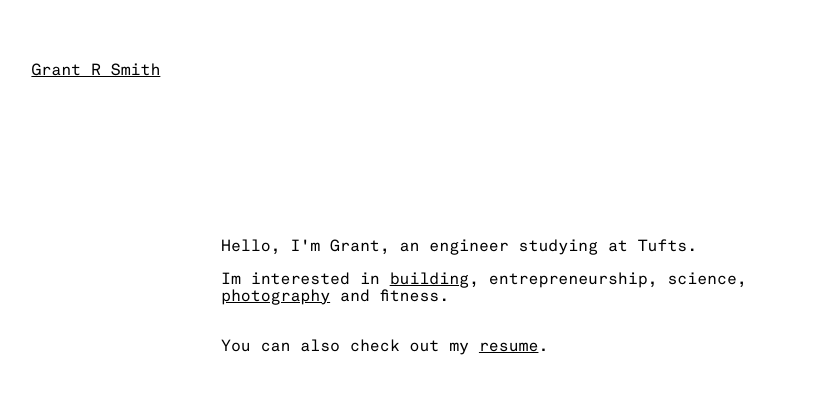
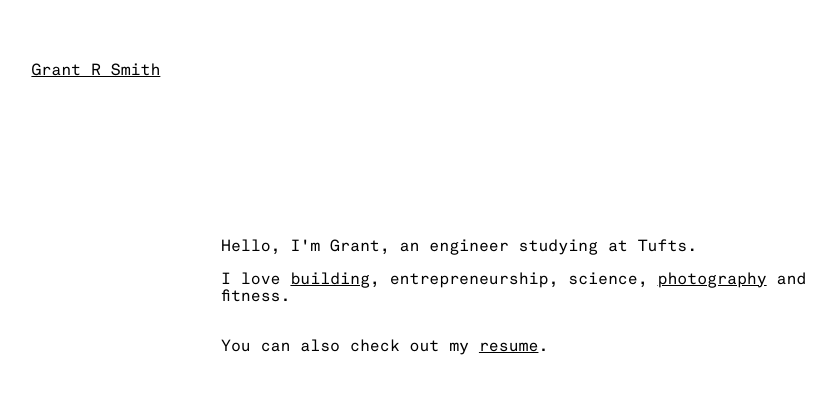
Before and after one commit to grizzant/grizzant.github.io, a plain HTML site: page index.html in a window 1280 px wide. Shown: the whole page, without its empty margins (103-939 px from the left). Drawn offline with Linux system fonts and the light colour scheme.

Commit message:
Update index.html

```diff
--- a/index.html
+++ b/index.html
@@ -16,7 +16,7 @@
 
 		<p>Hello, I'm Grant, an engineer studying at Tufts.</p>
 
-		<p>Im interested in
+		<p>I love
 			<a href="build.html" style="color:black;">building</a>,
 			entrepreneurship,
 			science,
```
